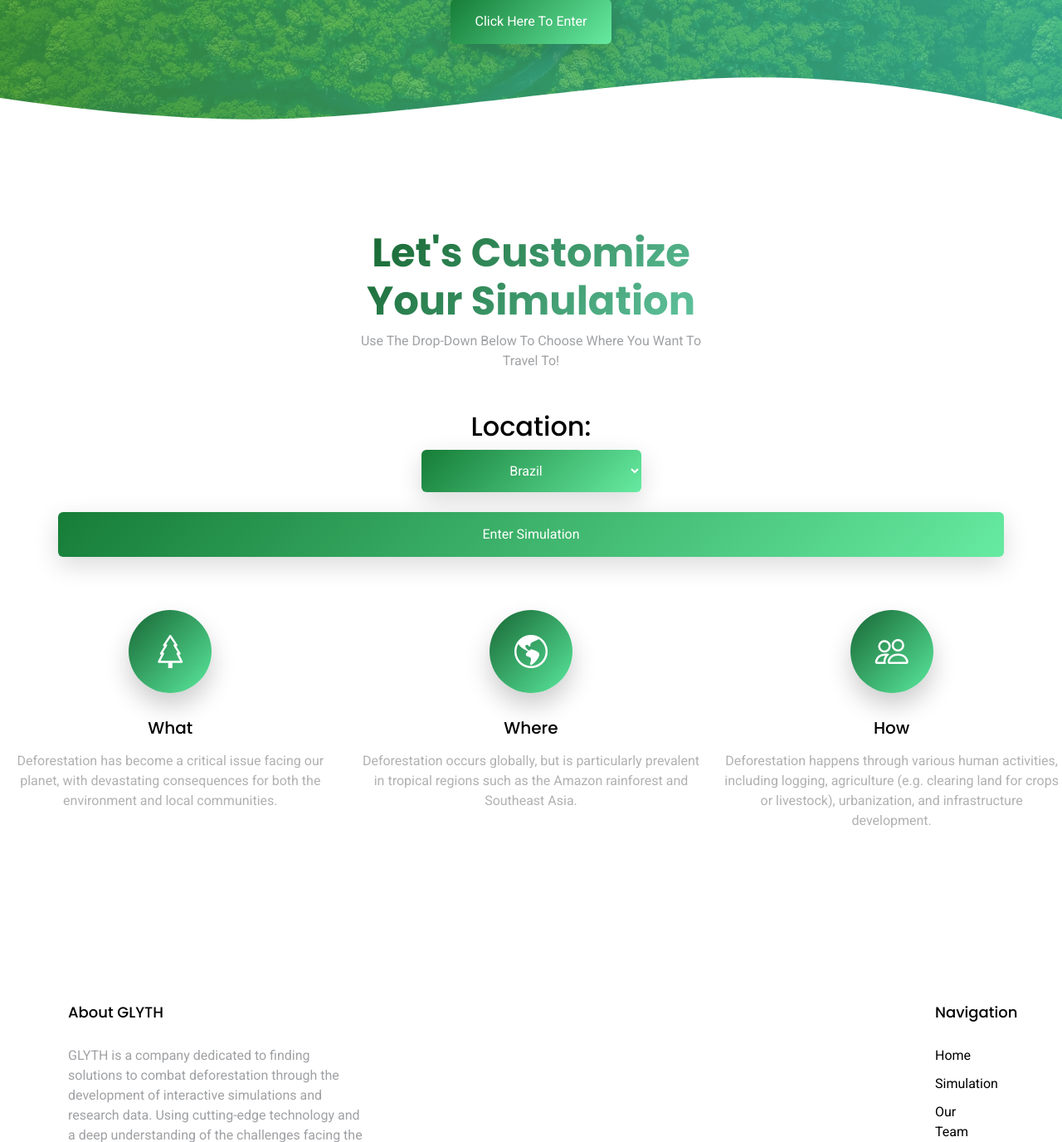
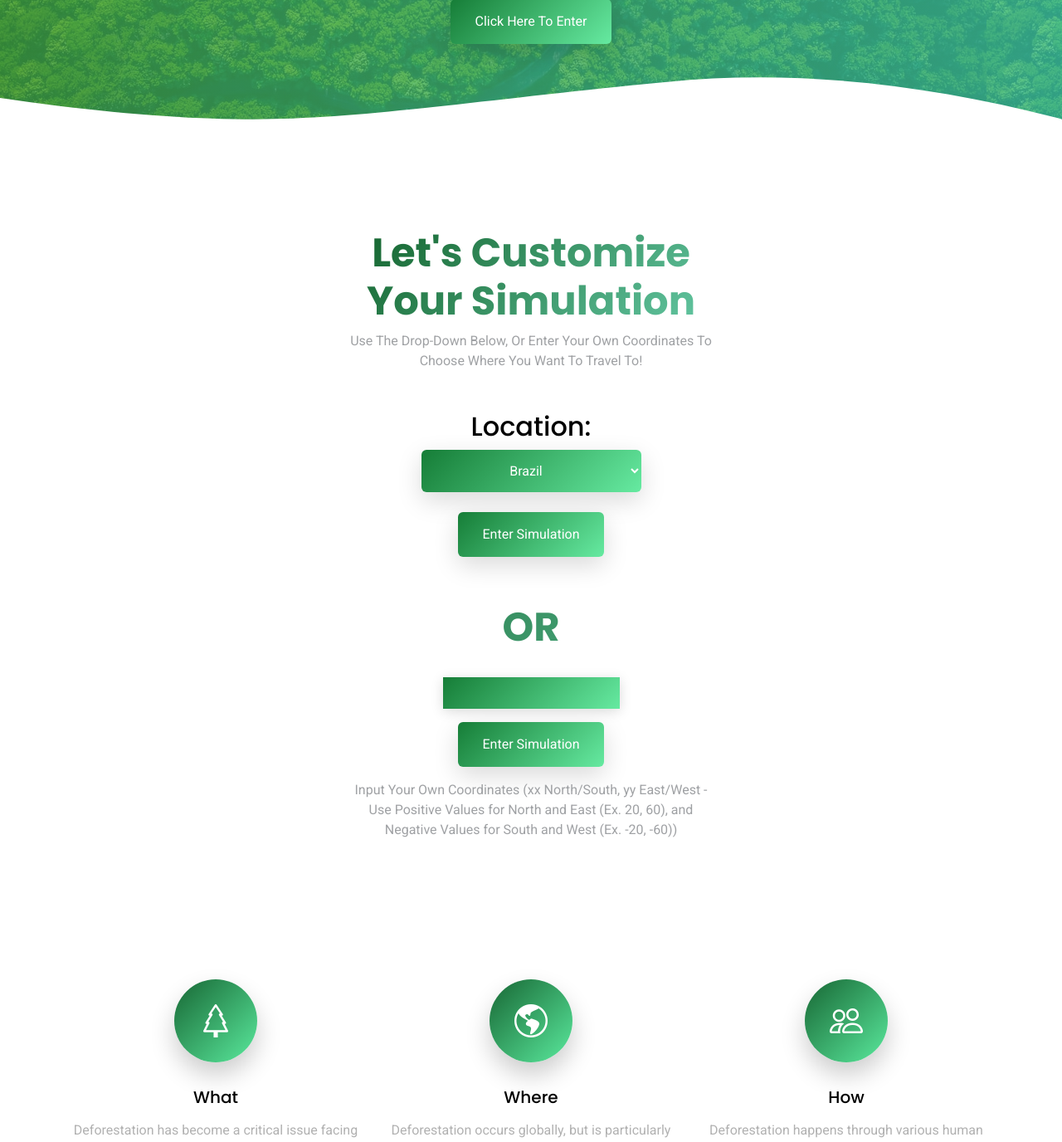
Before and after one commit to bshaan77/GLYTH, a Flask app: page /features in a window 1280 px wide. Shown: the part 316-1692 px from the top of the page at 83% size. Run offline with Flask 2, Linux system fonts and the light colour scheme; some libraries are stand-ins or nearby versions.

Commit message:
web changes

```diff
--- a/static/assets/css/style.css
+++ b/static/assets/css/style.css
@@ -137,6 +137,17 @@ section {
   background: linear-gradient(-45deg, #66eaa1, #167d37);
   color: #fff;
   box-shadow: 0 10px 30px 0 rgba(0, 0, 0, 0.15);
+}
+
+.text_entry_field {
+  border: none;
+  padding: 7px 15px !important;
+}
+.text_entry_field-input {
+  background: #2da150;
+  background: linear-gradient(-45deg, #66eaa1, #167d37);
+  color: #fff;
+  box-shadow: 0 3px 15px 0 rgba(0, 0, 0, 0.15);
 }
 
 /* Feature 1 */
--- a/templates/features.html
+++ b/templates/features.html
@@ -107,26 +107,56 @@
         <form method="POST">
           <div class="row justify-content-center text-center mb-5">
             <div class="col-md-5" data-aos="fade-up">
-              <h2 class="section-heading">Let's Customize Your Simulation</h2>
-              <p class="mb-5" data-aos="fade-right" data-aos-delay="100">Use The Drop-Down Below To Choose Where You
-                Want
+              <h2 data-aos="fade-right" data-aos-delay="100" class="section-heading">Let's Customize Your Simulation
+              </h2>
+              <p class="mb-5" data-aos="fade-right" data-aos-delay="100">Use The Drop-Down Below, Or Enter Your Own
+                Coordinates To Choose Where You Want
                 To Travel To!</p>
               <h2 for="membership" data-aos="fade-right" data-aos-delay="200">Location:</h2>
 
               <select class="btn btn-primary" name="coords" id="membership" data-aos="fade-right" data-aos-delay="200">
                 <option value="-20,-60" selected>Brazil</option>
-                <option value="-1,113">Indonesia</option>
-                <option value="9,8">Nigeria</option>
-                <option value="54,-105">United States and Canada</option>
-                <option value="60,15">Europe</option>
+                <option value="-1, 113">Indonesia</option>
+                <option value="9, 8">Nigeria</option>
+                <option value="54, -105">United States and Canada</option>
+                <option value="60, 15">Europe</option>
               </select>
             </div>
             <span>&nbsp;</span>
-            <button data-aos="fade-right" data-aos-delay="200" data-aos-offset="-500" type='submit'
-              class="btn btn-primary">Enter Simulation</button>
+            <p><a><button data-aos="fade-right" data-aos-delay="200" data-aos-offset="-500" type='submit'
+                  class="btn btn-primary">Enter Simulation</button></p></a>
             <p>
-          </div>
         </form>
+
+        <form method="POST">
+          <span>&nbsp;</span>
+          <h2 data-aos="fade-right" data-aos-delay="100" class="section-heading">OR</h2>
+
+          <br>
+
+          <input data-aos-delay="200" data-aos="fade-right" class="text_entry_field text_entry_field-input type=" text"
+            id="fname" name="coords">
+
+          <p>
+          </p>
+
+          <p><a><button data-aos="fade-right" data-aos-delay="400" data-aos-offset="-500" type='submit'
+                class="btn btn-primary">Enter Simulation</button></p></a>
+
+          <div class="row justify-content-center text-center mb-5">
+            <div class="col-md-5" data-aos="fade-up">
+
+              <p class="mb-5" data-aos="fade-right" data-aos-delay="100">Input Your Own Coordinates (xx North/South, yy
+                East/West - Use Positive Values for North and East (Ex. 20, 60), and Negative Values for South and West
+                (Ex.
+                -20, -60))
+            </div>
+        </form>
+      </div>
+      <span>&nbsp;</span>
+
+
+
       </div>
 
       <div class="row">
```
